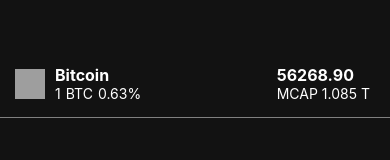
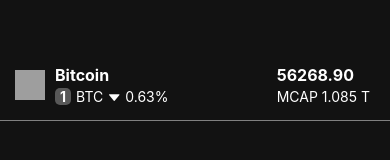
Before and after one commit to nikhilmaske-2001/CryptoTracker, a React Native app: screen / in a window 390 px wide. Shown: the top 160 px of the page. Built offline with nearby package versions, Linux system fonts and the light colour scheme; grey boxes are pictures that could not be loaded.

Commit message:
Coin item component for 1 item is done.

```diff
--- a/App.js
+++ b/App.js
@@ -1,5 +1,6 @@
 import { StatusBar } from 'expo-status-bar';
 import { StyleSheet, Text, View, Image } from 'react-native';
+import { AntDesign } from '@expo/vector-icons';
 
 export default function App() {
   return (
@@ -12,8 +13,13 @@
         <View>
           <Text style={styles.title}>Bitcoin</Text>
           <View style={{ flexDirection: 'row' }}>
-            <Text style={styles.text}>1</Text>
+            <View style={styles.rankContainer}>
+              <Text style={styles.rank}>1</Text>
+            </View>
             <Text style={styles.text}>BTC</Text>
+            <AntDesign
+              name="caretdown" size={12} color="white"
+              style={{ alignSelf: 'center', marginRight: 5 }} />
             <Text style={styles.text}>0.63%</Text>
           </View>
         </View>
@@ -37,6 +43,7 @@
     color: 'white',
     fontSize: 16,
     fontWeight: 'bold',
+    marginBottom: 3,
   },
   text: {
     color: 'white',
@@ -47,5 +54,15 @@
     borderBottomWidth: StyleSheet.hairlineWidth,
     borderBottomColor: 'grey',
     padding: 15,
+  },
+  rank: {
+    fontWeight: 'bold',
+    color: 'white',
+  },
+  rankContainer: {
+    backgroundColor: "#585858",
+    paddingHorizontal: 5,
+    borderRadius: 5,
+    marginRight: 5,
   }
 });
```
